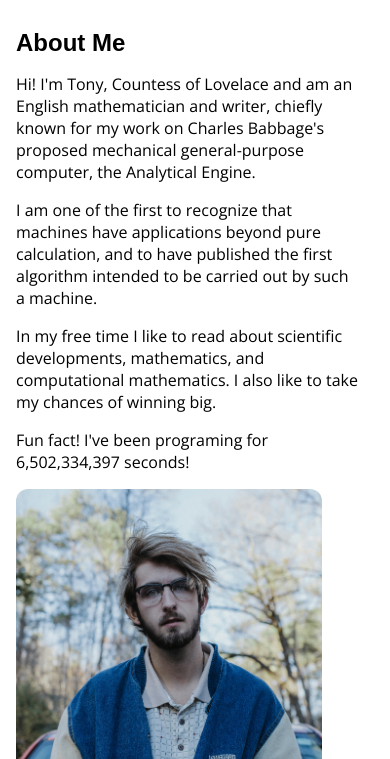
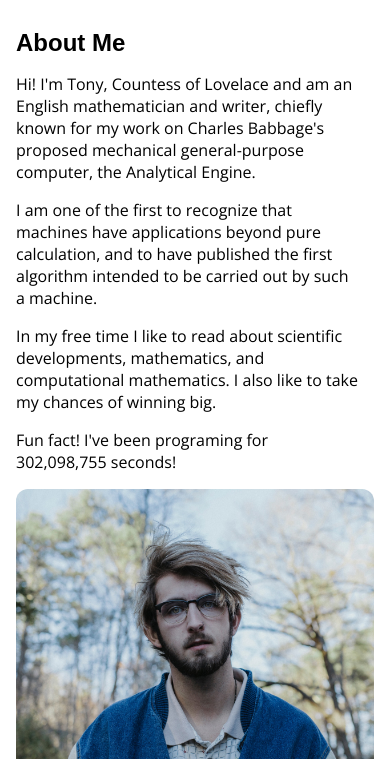
Before and after one commit to tonyspunei/codecademy-portfolio, a plain HTML site: page index.html in a window 390 px wide. Shown: the part 85-844 px from the top of the page. Drawn offline with nearby package versions, Linux system fonts and the light colour scheme; a web font is replaced by a local one.

Commit message:
done with the Project, implemented the Javascript logic for seconds interval

```diff
--- a/index.html
+++ b/index.html
@@ -42,7 +42,7 @@
             </p>
             <p>
               Fun fact! I've been programing for
-              <span id="time-container">6,502,334,397</span> seconds!
+              <span id="time-container"></span> seconds!
             </p>
           </div>
           <img
--- a/src/script.js
+++ b/src/script.js
@@ -0,0 +1,12 @@
+const timeContainerEl = document.querySelector("#time-container");
+const startedCoding = "06-01-2012";
+const startedCoding_DATE = new Date(startedCoding);
+const intlNumberFormat = new Intl.NumberFormat("en-US");
+
+setInterval((_) => {
+  const now = new Date();
+  const difference = Math.floor(
+    (now.getTime() - startedCoding_DATE.getTime()) / 1000
+  );
+  timeContainerEl.innerText = intlNumberFormat.format(difference);
+}, 1000);
--- a/src/styles.css
+++ b/src/styles.css
@@ -146,7 +146,8 @@ footer {
     flex-direction: column;
   }
   .portrait {
-    width: fit-content;
+    max-width: 100%;
+    height: auto;
   }
   h3 {
     font-size: 1rem;
```
